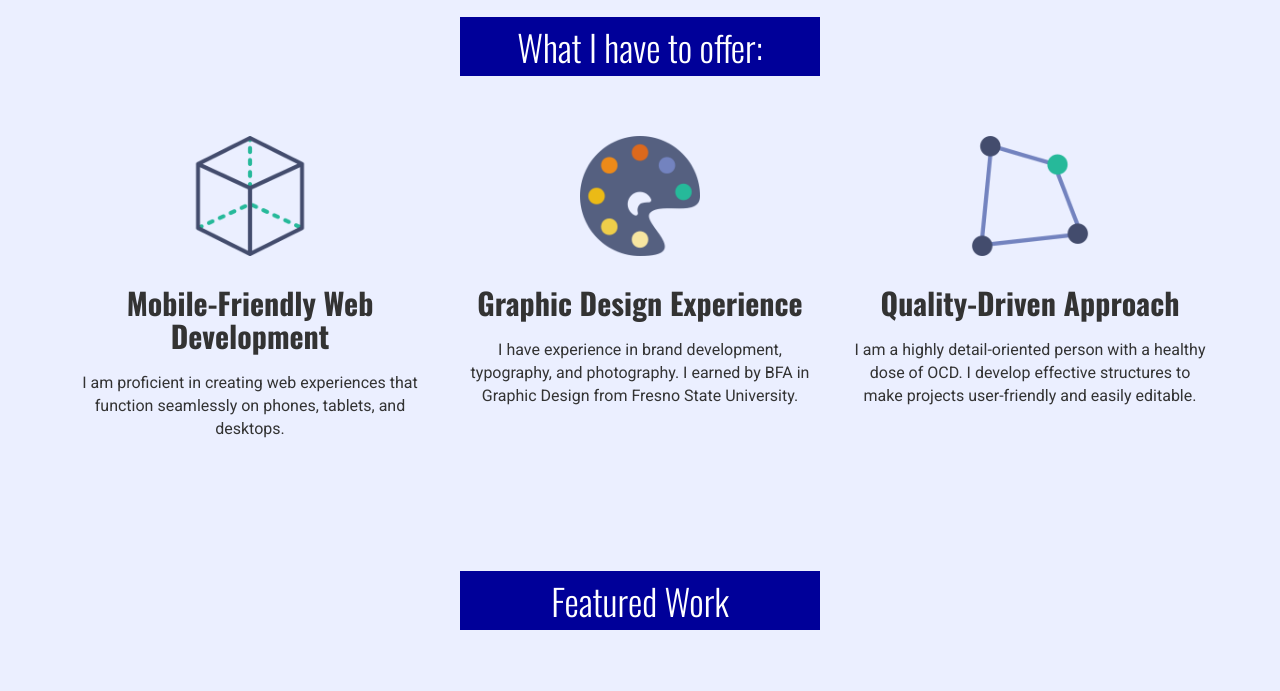
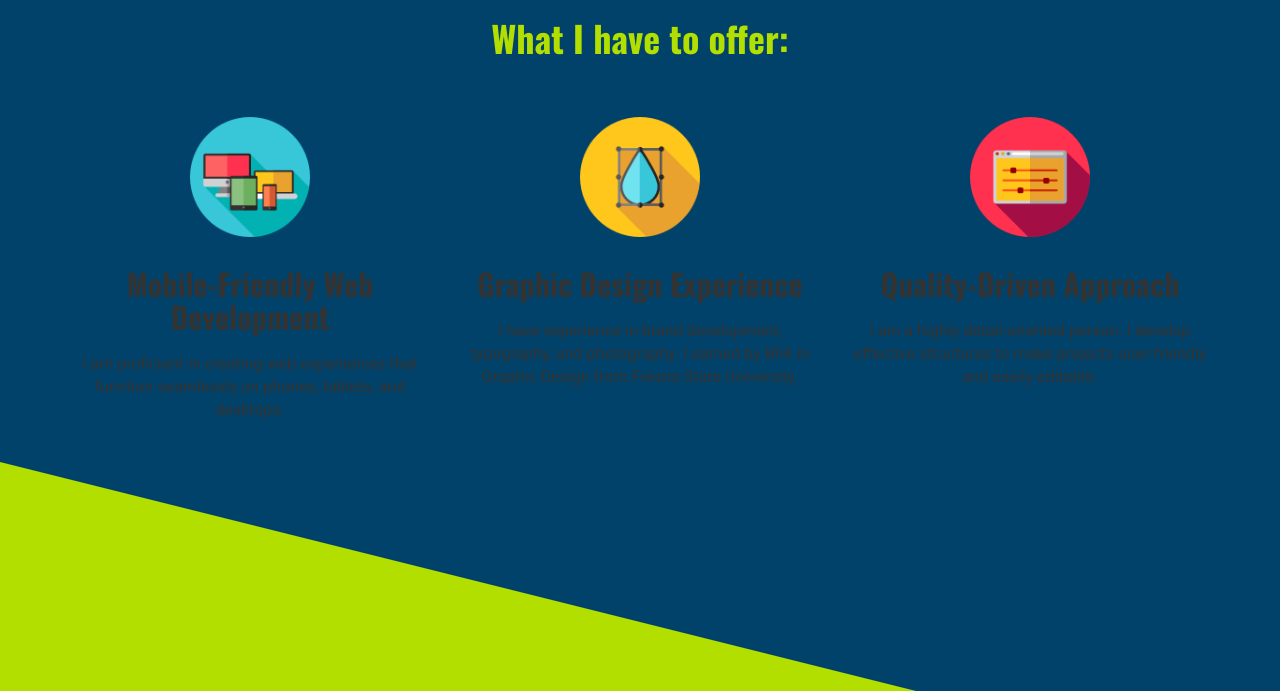
Before and after one commit to apethoud/portfolio_site, a plain HTML site: page index.html in a window 1280 px wide. Shown: the part 1092-1783 px from the top of the page. Drawn offline with nearby package versions, Linux system fonts and the light colour scheme.

Commit message:
new colors and section design

```diff
--- a/css/styles.css
+++ b/css/styles.css
@@ -1,12 +1,11 @@
 /* GENERAL */
 
-/*colors to use: #BF7636 #CF8A2B #262014 #B4C4D9 #8F9FBF*/
-/*alternate colors: #BCAAA4 #795548 #4E342E #4DB6AC #B2DFDB*/
+/* COLORS #B2DF00 #004269 */
 
 @import url('https://fonts.googleapis.com/css?family=Oswald:300,400,700|Roboto:400,700,900');
 
 body {
-  background-color: #EBEFFF;
+  background-color: #B2DF00;
 }
 
 h1, h2, h3 {
@@ -19,12 +18,15 @@ p {
   font-size: 16px;
 }
 
+.angle-column {
+  padding-left: 0px;
+}
+
+.section-header {
+  font-weight: 700;
+}
+
 /* NAV */
-
-/*#ap-logo {
-  height: 60px;
-  max-width: none;
-}*/
 
 .navbar-fixed-top {
       -webkit-backface-visibility: hidden;
@@ -36,6 +38,7 @@ p {
   margin-bottom: 40px;
   visibility: hidden;
   position: fixed;
+  z-index: 6000;
 }
 
 .navbar-default .navbar-nav>.active>a, .navbar-default .navbar-nav>.active>a:hover {
@@ -125,7 +128,25 @@ a.navbar-brand {
   }
 }
 
+/*SECTION BREAK ANGLE*/
+
+#break-angle--skills {
+  width: 0;
+  height: 0;
+  border-bottom: 10vw solid #004269;
+  border-left: 100vw solid transparent;
+  position: absolute;
+}
+
 /*SKILLS*/
+
+.skill-section {
+  background-color: #004269;
+}
+
+.skill-section h1 {
+  color: #B2DF00;
+}
 
 .skill-pic {
   height: 120px;
@@ -154,18 +175,25 @@ a.navbar-brand {
   }
 }
 
+/*SECTION BREAK ANGLE*/
+
+#break-angle--assets {
+  width: 0;
+  height: 0;
+  border-top: 25vw solid #004269;
+  border-left: 100vw solid transparent;
+  position: absolute;
+}
+
 /* ASSETS */
 
 #asset-section {
-  padding-top: 70px;
+  margin-top: 220px;
   margin-bottom: 100px;
 }
 
-.asset-header {
-  display: block;
-  background-color: #000099;
-  color: #fff;
-  padding: 10px 0px;
+#asset-section h1 {
+  color: #004269;
 }
 
 .asset-row, .call-to-action-row {
@@ -236,17 +264,27 @@ a.navbar-brand {
   }*/
 }
 
+/*SECTION BREAK ANGLE*/
+
+#break-angle--contact {
+  width: 0;
+  height: 0;
+  border-bottom: 5vw solid #004269;
+  border-right: 100vw solid transparent;
+  position: absolute;
+}
+
 /*FOOTER CALL TO ACTION*/
 
 #call-to-action {
-  background-color: #000033;
+  background-color: #004269;
   color: #fff;
-  padding-top: 50px;
+  margin-top: 10px;
   padding-bottom: 50px;
 }
 
 #call-to-action-header h1 {
-  font-weight: 700;
+  color: #B2DF00;
 }
 
 #contact-box {
--- a/index.html
+++ b/index.html
@@ -4,7 +4,7 @@
   <meta charset="UTF-8">
   <meta name="viewport" content="width=device-width, initial-scale=1.0">
   <meta http-equiv="X-UA-Compatible" content="ie=edge">
-  <title>Document</title>
+  <title>Andrew Pethoud</title>
   <!-- <link rel="stylesheet" href="css/bootstrap.min.css"> -->
   <!-- Latest compiled and minified CSS -->
   <link rel="stylesheet" href="https://maxcdn.bootstrapcdn.com/bootstrap/3.3.7/css/bootstrap.min.css" integrity="sha384-BVYiiSIFeK1dGmJRAkycuHAHRg32OmUcww7on3RYdg4Va+PmSTsz/K68vbdEjh4u" crossorigin="anonymous">
@@ -122,36 +122,63 @@
 
   <!-- end identity statement -->
 
+  <!-- section break angle -->
+
+  <div class="container-fluid">
+    <div class="row">
+      <div class="col-xs-12 angle-column">
+        <div id="break-angle--skills"></div>
+      </div>
+    </div>
+  </div>
+
+  <!-- end section break angle -->
+
   <!-- skills -->
 
+  <div class="container-fluid skill-section">
     <div class="container">
 
       <div class="row">
         <div class="col-xs-10 col-xs-offset-1 col-md-4 col-md-offset-4">
-        <h1 class="asset-header text-center">What I have to offer:</h1>
+          <h1 class="section-header text-center">What I have to offer:</h1>
         </div>
       </div>
 
       <div class="row skill-row">
         <div class="col-xs-12 col-sm-6 col-sm-offset-3 col-md-4 col-md-offset-0">
-        <img src="img/icons/cube-1.png" alt="cube" class="img-responsive skill-pic center-block">
+          <img src="img/icons/technology.png" alt="cube" class="img-responsive skill-pic center-block">
           <h2 class="text-center">Mobile-Friendly Web Development</h2>
           <p class="text-center">I am proficient in creating web experiences that function seamlessly on phones, tablets, and desktops.</p>
         </div>
         <div class="col-xs-12 col-sm-6 col-sm-offset-3 col-md-4 col-md-offset-0">
-        <img src="img/icons/paint-palette.png" alt="paint palette" class="img-responsive skill-pic center-block">
+          <img src="img/icons/graphic-design.png" alt="paint palette" class="img-responsive skill-pic center-block">
           <h2 class="text-center">Graphic Design Experience</h2>
           <p class="text-center">I have experience in brand development, typography, and photography. I earned by BFA in Graphic Design from Fresno State University.</p>
         </div>
         <div class="col-xs-12 col-sm-6 col-sm-offset-3 col-md-4 col-md-offset-0">
-        <img src="img/icons/distort-1.png" alt="adjusting a shape's corner" class="img-responsive skill-pic center-block">
+          <img src="img/icons/web.png" alt="adjusting a shape's corner" class="img-responsive skill-pic center-block">
           <h2 class="text-center">Quality-Driven Approach</h2>
-        <p class="text-center">I am a highly detail-oriented person with a healthy dose of OCD. I develop effective structures to make projects user-friendly and easily editable. </p>
+          <p class="text-center">I am a highly detail-oriented person. I develop effective structures to make projects user-friendly and easily editable. </p>
+        </div>
+      </div>
+
+    </div>
+  </div>
+
+  <!-- end skills -->
+
+  <!-- section break angle -->
+
+  <div class="container-fluid">
+    <div class="row">
+      <div class="col-xs-12 angle-column">
+        <div id="break-angle--assets"></div>
       </div>
     </div>
   </div>
 
-  <!-- end skills -->
+  <!-- end section break angle -->
 
   <!-- assets -->
 
@@ -159,7 +186,7 @@
 
       <div class="row">
         <div class="col-xs-10 col-xs-offset-1 col-md-4 col-md-offset-4">
-          <h1 class="asset-header text-center">Featured Work</h1>
+          <h1 class="section-header text-center">Featured Work</h1>
         </div>
       </div>
 
@@ -207,13 +234,25 @@
 
     <!-- end assets -->
 
+    <!-- section break angle -->
+
+    <div class="container-fluid">
+      <div class="row">
+        <div class="col-xs-12 angle-column">
+          <div id="break-angle--contact"></div>
+        </div>
+      </div>
+    </div>
+
+    <!-- end section break angle -->
+
     <!-- footer call to action -->
 
     <div class="container-fluid" id="call-to-action">
 
       <div class="row text-center"id="call-to-action-header">
         <div class="col-xs-12">
-          <h1>Contact</h1>
+          <h1 class="section-header text-center">Contact</h1>
           <p>I would love to help you build your next project!</p>
         </div>
       </div>
@@ -228,6 +267,12 @@
             <a href="https://github.com/apethoud"><i class="fa fa-github" aria-hidden="true"></i></a>
             <a href="https://www.behance.net/andrewpethoud"><i class="fa fa-behance" aria-hidden="true"></i></a>
           </div>
+        </div>
+      </div>
+
+      <div class="row">
+        <div class="col-xs-12">
+          <p class="text-center">Icons by Freepic from flaticon.com</p>
         </div>
       </div>
 
```
Also changed, not shown: img/icons/graphic-design.png (added), img/icons/technology.png (added), img/icons/web.png (added), img/logo_punch_big.png. Lines whose indentation alone changed are shown as unchanged.
